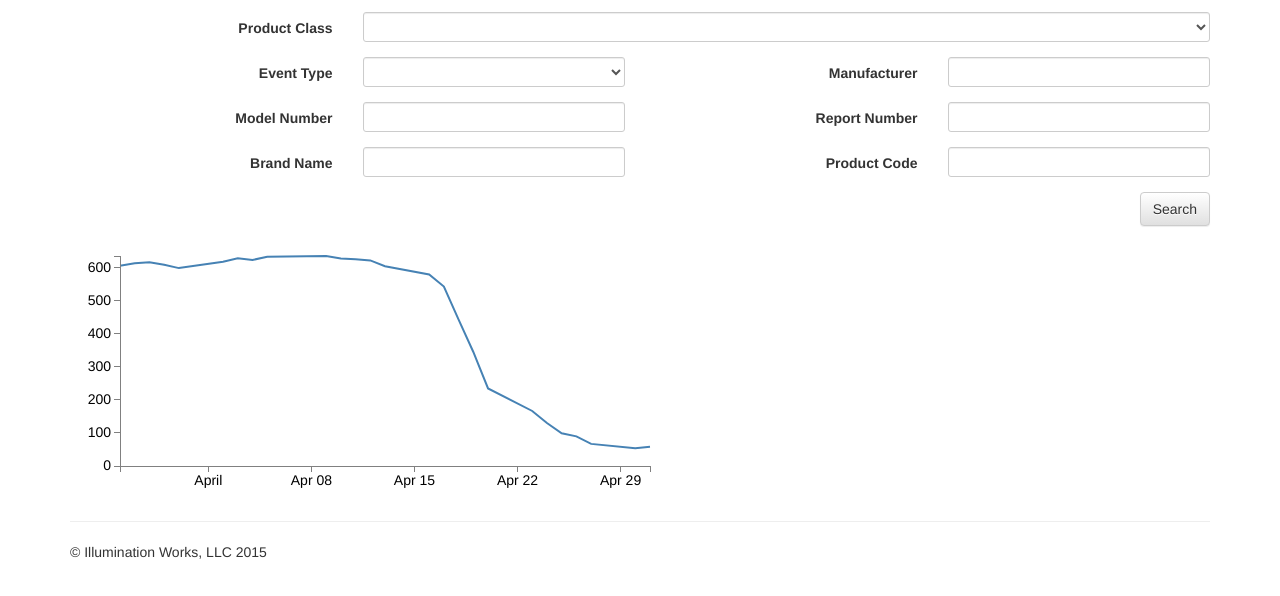
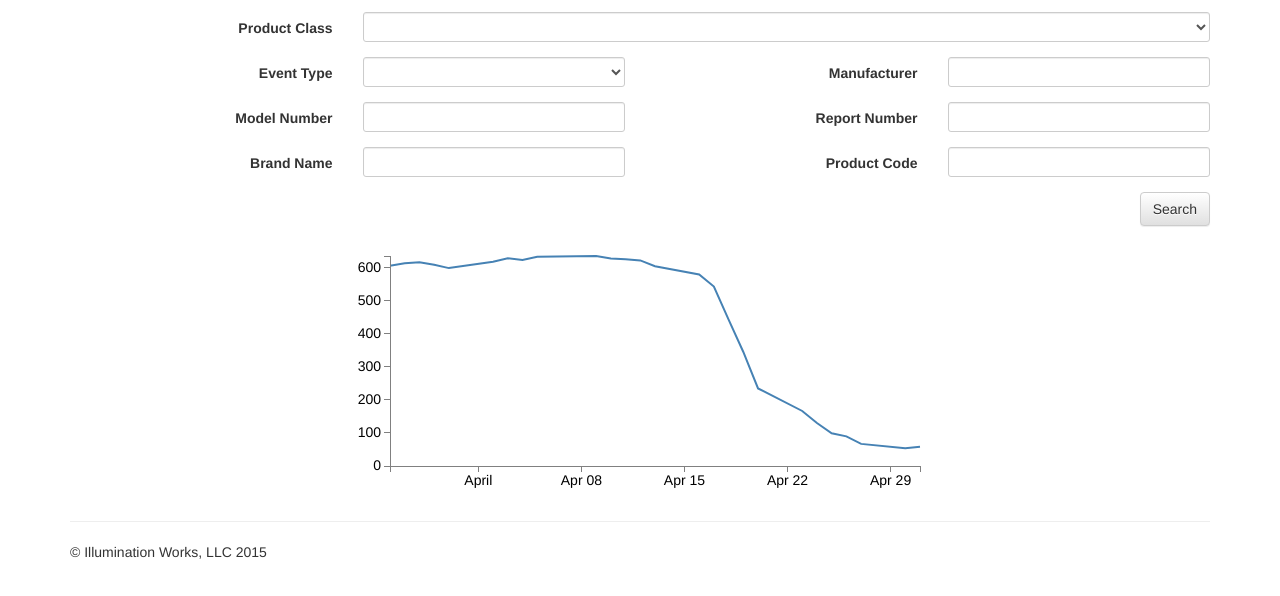
Before and after one commit to marwahaha/ILW---Agile-Delivery-Services-RFQ---4QTFHS150004-Pool1, a plain HTML site: page index.html in a window 1280 px wide. Shown: the part 146-742 px from the top of the page. Drawn offline with nearby package versions, Linux system fonts and the light colour scheme.

Commit message:
Move the placeholder graph into the grid

```diff
--- a/css/main.css
+++ b/css/main.css
@@ -23,3 +23,7 @@ path {
     stroke-width: 1;
     shape-rendering: crispEdges;
 }
+
+#graph {
+    text-align: center;
+}
--- a/index.html
+++ b/index.html
@@ -91,8 +91,9 @@
           </form>
         </div>
       </div>
-
-      <div id="graph"></div>
+      <div class="row">
+        <div id="graph" class="col-sm-12"></div>
+      </div>
 
       <hr>
 
```
